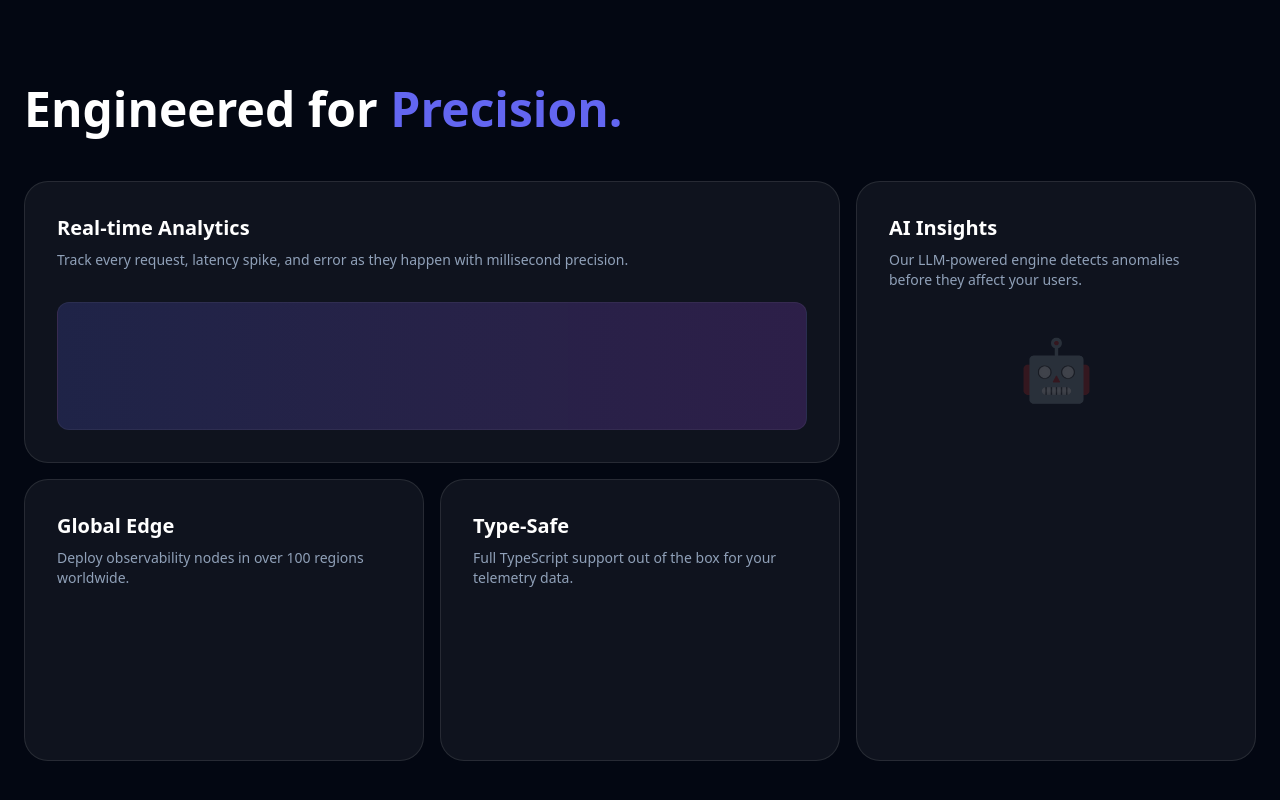
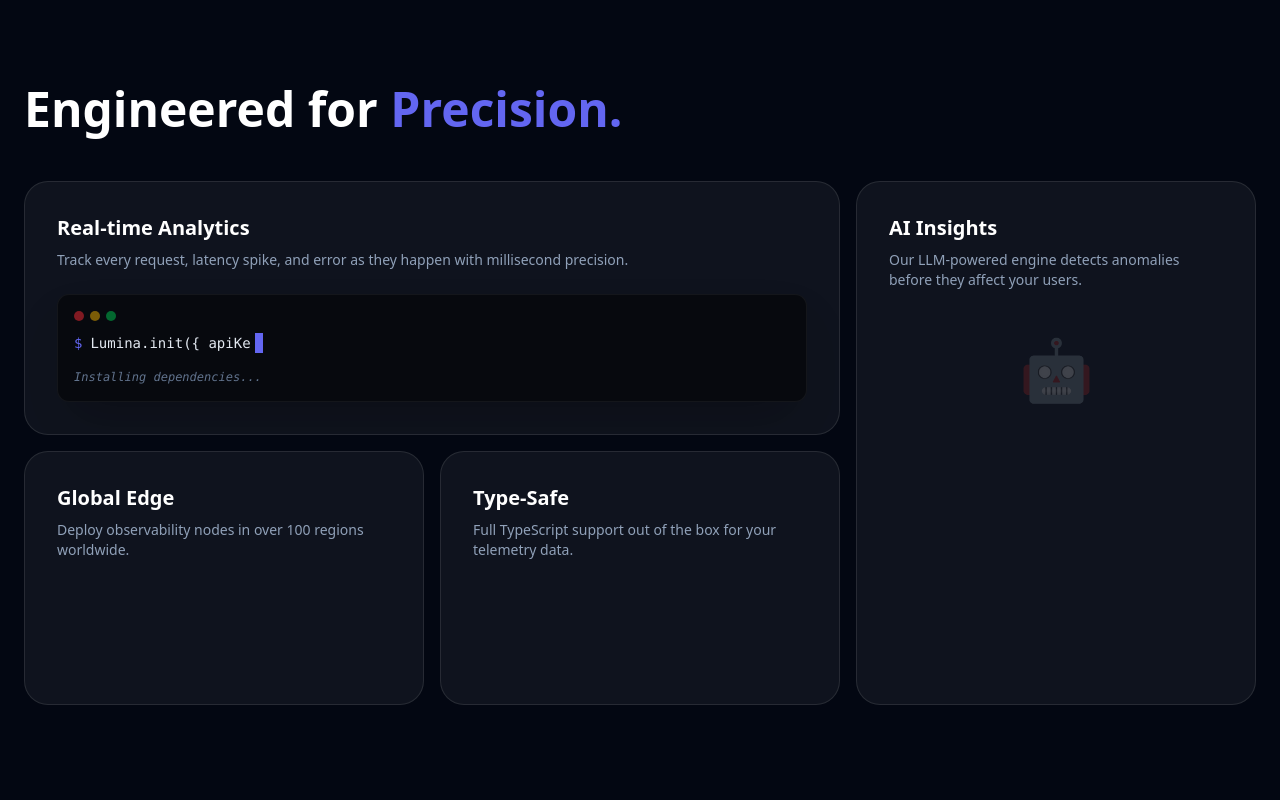
Before and after one commit to Holupeter/Lumina-saas, a Next.js app: page / in a window 1280 px wide. Shown: the part 811-1611 px from the top of the page. Built offline with nearby package versions, Linux system fonts and the light colour scheme.

Commit message:
feat: add interactive terminal in Bento Grid

```diff
--- a/src/components/BentoGrid.tsx
+++ b/src/components/BentoGrid.tsx
@@ -1,4 +1,5 @@
 import React from "react";
+import Terminal from "./Terminal";
 
 const BentoCard = ({
   title,
@@ -39,7 +40,7 @@ export default function BentoGrid() {
             description="Track every request, latency spike, and error as they happen with millisecond precision."
             className="lg:col-span-2 lg:row-span-1"
           >
-            <div className="mt-8 h-32 w-full rounded-xl bg-gradient-to-r from-brand-primary/20 to-brand-accent/20 border border-white/5 animate-pulse" />
+            <Terminal />
           </BentoCard>
 
           {/* Card 2: Tall (Spans 2 rows) */}
--- /dev/null
+++ b/src/components/Terminal.tsx
@@ -0,0 +1,59 @@
+"use client";
+import { useState, useEffect } from "react";
+
+const commands = [
+  "npm install @lumina/sdk",
+  "import { Lumina } from '@lumina/sdk';",
+  "Lumina.init({ apiKey: '••••••••' });",
+  "// Observation active. 🚀"
+];
+
+export default function Terminal() {
+  const [text, setText] = useState("");
+  const [lineIndex, setLineIndex] = useState(0);
+
+  useEffect(() => {
+    if (lineIndex < commands.length) {
+      const currentLine = commands[lineIndex];
+      let charIndex = 0;
+
+      const interval = setInterval(() => {
+        setText(currentLine.slice(0, charIndex + 1));
+        charIndex++;
+
+        if (charIndex === currentLine.length) {
+          clearInterval(interval);
+          // Wait 1 second before starting the next line
+          setTimeout(() => {
+            setLineIndex((prev) => prev + 1);
+            setText("");
+          }, 1000);
+        }
+      }, 50);
+
+      return () => clearInterval(interval);
+    } else {
+      // Loop back to start after a delay
+      setTimeout(() => setLineIndex(0), 3000);
+    }
+  }, [lineIndex]);
+
+  return (
+    <div className="mt-6 w-full rounded-xl bg-black/50 p-4 font-mono text-sm border border-white/5 shadow-2xl">
+      <div className="mb-3 flex gap-1.5">
+        <div className="h-2.5 w-2.5 rounded-full bg-red-500/50" />
+        <div className="h-2.5 w-2.5 rounded-full bg-yellow-500/50" />
+        <div className="h-2.5 w-2.5 rounded-full bg-green-500/50" />
+      </div>
+      <div className="flex">
+        <span className="mr-2 text-brand-primary">$</span>
+        <span className="text-slate-200">{text}</span>
+        <span className="w-2 animate-pulse bg-brand-primary ml-1" />
+      </div>
+      {/* Show previous lines in a dimmed state if you want more complexity */}
+      <div className="mt-4 text-xs text-slate-500 italic">
+        {lineIndex >= commands.length ? "Done!" : "Installing dependencies..."}
+      </div>
+    </div>
+  );
+}
```
